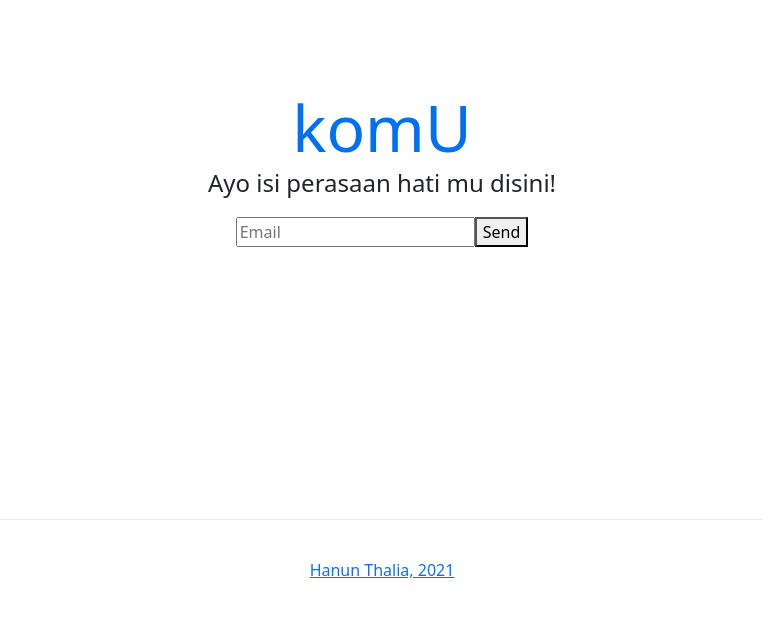
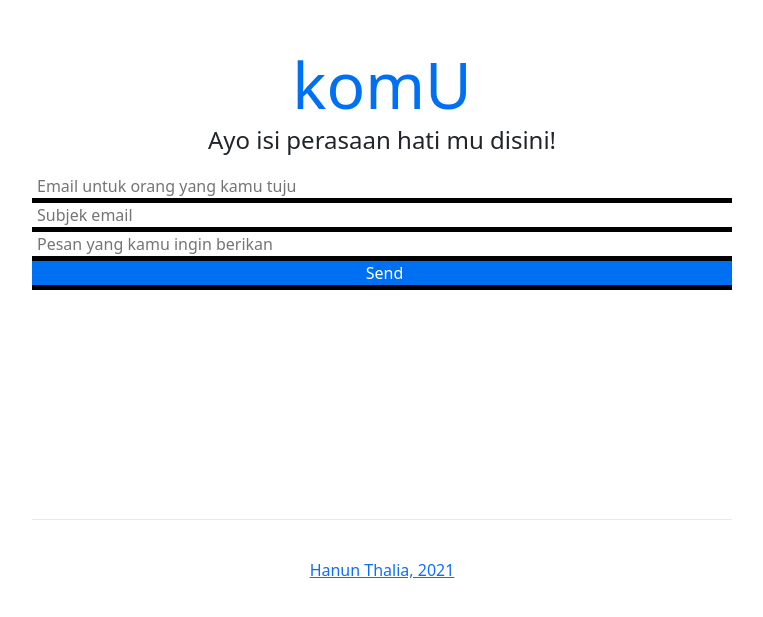
Before and after one commit to bhanuharya/komU, a Next.js app: page /start in a window 1280 px wide. Shown: the part 181-798 px from the top of the page, without its empty margins (258-1021 px from the left). Built offline with nearby package versions, Linux system fonts and the light colour scheme.

Commit message:
update komu

```diff
--- a/pages/start.js
+++ b/pages/start.js
@@ -14,7 +14,7 @@ export default function Home() {
        <script src="jquery.serialize-object.min.js"></script>
        <script src="https://ajax.googleapis.com/ajax/libs/jquery/3.2.1/jquery.min.js"></script>
 
-        <script type="text/javascript" src="../form_script.js"/>
+
       </Head>
 
       <main className={styles.main}>
@@ -26,17 +26,38 @@ export default function Home() {
           Ayo isi perasaan hati mu disini!
 
         </p>
-        {/* <div className={styles.web}>
-        <iframe src="https://docs.google.com/forms/d/e/1FAIpQLSe70rvGG-HNzIT3mgG0gEZFmtYUOWGgZr5LmNtXnXrw0CQVdQ/viewform?embedded=true" width="650" height="800" frameborder="0" marginheight="0" marginwidth="0">Loading…</iframe>
-        </div>
-        <div className={styles.mobile}>
-        <iframe src="https://docs.google.com/forms/d/e/1FAIpQLSe70rvGG-HNzIT3mgG0gEZFmtYUOWGgZr5LmNtXnXrw0CQVdQ/viewform?embedded=true" width="330" height="800" frameborder="0" marginheight="0" marginwidth="0">Loading…</iframe>
-        </div>
-         */}
-       <form name="submit-to-google-sheet">
-       <input name="email" type="email" placeholder="Email" required/>
-  <button type="submit">Send</button>
-       </form>
+        <form class="form" action="https://docs.google.com/forms/d/e/1FAIpQLSe70rvGG-HNzIT3mgG0gEZFmtYUOWGgZr5LmNtXnXrw0CQVdQ/formResponse">
+
+
+
+        <div className="form-komu">
+
+
+<div>
+{/* <label>Email</label> */}
+<input name="entry.803274866" type="email" placeholder="Email untuk orang yang kamu tuju" />
+</div>
+<div>
+{/* <label>Subject</label> */}
+<input name="entry.919176692" type="text" placeholder="Subjek email" />
+
+</div>
+<div>
+{/* <label>Message</label> */}
+
+<input name="entry.522405927" type="text"  placeholder="Pesan yang kamu ingin berikan" required/>
+</div>
+
+
+</div>
+
+
+
+
+<input style={{background:"#0070f3", color:"white"}} type="submit" value="Send" />
+
+
+</form>
 
 
 
--- a/styles/Home.module.css
+++ b/styles/Home.module.css
@@ -141,3 +141,9 @@
 
   }
 }
+
+
+.form-komu{
+  margin: 0 auto;
+  text-align: center;
+}
--- a/styles/globals.css
+++ b/styles/globals.css
@@ -14,3 +14,100 @@ a {
 * {
   box-sizing: border-box;
 }
+label{
+
+  text-align: center;
+
+}
+
+@media (min-width: 768px) {
+  .form-komu{
+    min-width: 700px;
+  }
+}
+
+@media (max-width: 768px) {
+  input {
+
+    width: 100%;
+    font-size: 10pt !important;
+    line-height: 24pt;
+
+  }
+}
+
+
+
+@import url("https://fonts.googleapis.com/css?family=Fjalla+One&display=swap");
+* {
+  margin: 0;
+  padding: 0;
+}
+
+body {
+
+  background-size: cover;
+  width: 100vw;
+  height: 100vh;
+  display: grid;
+  align-items: center;
+  justify-items: center;
+}
+
+.contact-us {
+  background: #f8f4e5;
+  padding: 50px 100px;
+  border: 2px solid black;
+  box-shadow: 15px 15px 1px #ffa580, 15px 15px 1px 2px black;
+}
+
+input {
+  display: block;
+  width: 100%;
+  font-size: 14pt;
+  line-height: 28pt;
+  font-family: "Fjalla One";
+  margin-bottom: 28pt;
+  border: none;
+  border-bottom: 5px solid black;
+  background: #ffffff;
+  min-width: 250px;
+  padding-left: 5px;
+  outline: none;
+  color: black;
+}
+
+input:focus {
+  border-bottom: 5px solid #0070f3;
+}
+
+button {
+  display: block;
+  margin: 0 auto;
+  line-height: 28pt;
+  padding: 0 20px;
+  background: #ffa580;
+  letter-spacing: 2px;
+  transition: 0.2s all ease-in-out;
+  outline: none;
+  border: 1px solid black;
+  box-shadow: 3px 3px 1px #95a4ff, 3px 3px 1px 1px black;
+}
+button:hover {
+  background: black;
+  color: white;
+  border: 1px solid black;
+}
+
+::selection {
+  background: #ffc8ff;
+}
+
+input:-webkit-autofill,
+input:-webkit-autofill:hover,
+input:-webkit-autofill:focus {
+  border-bottom: 5px solid #95a4ff;
+  -webkit-text-fill-color: #2A293E;
+  -webkit-box-shadow: 0 0 0px 1000px #f8f4e5 inset;
+  transition: background-color 5000s ease-in-out 0s;
+}
```
Also changed, not shown: pages/thanks.js (added, +39 -0 lines).
